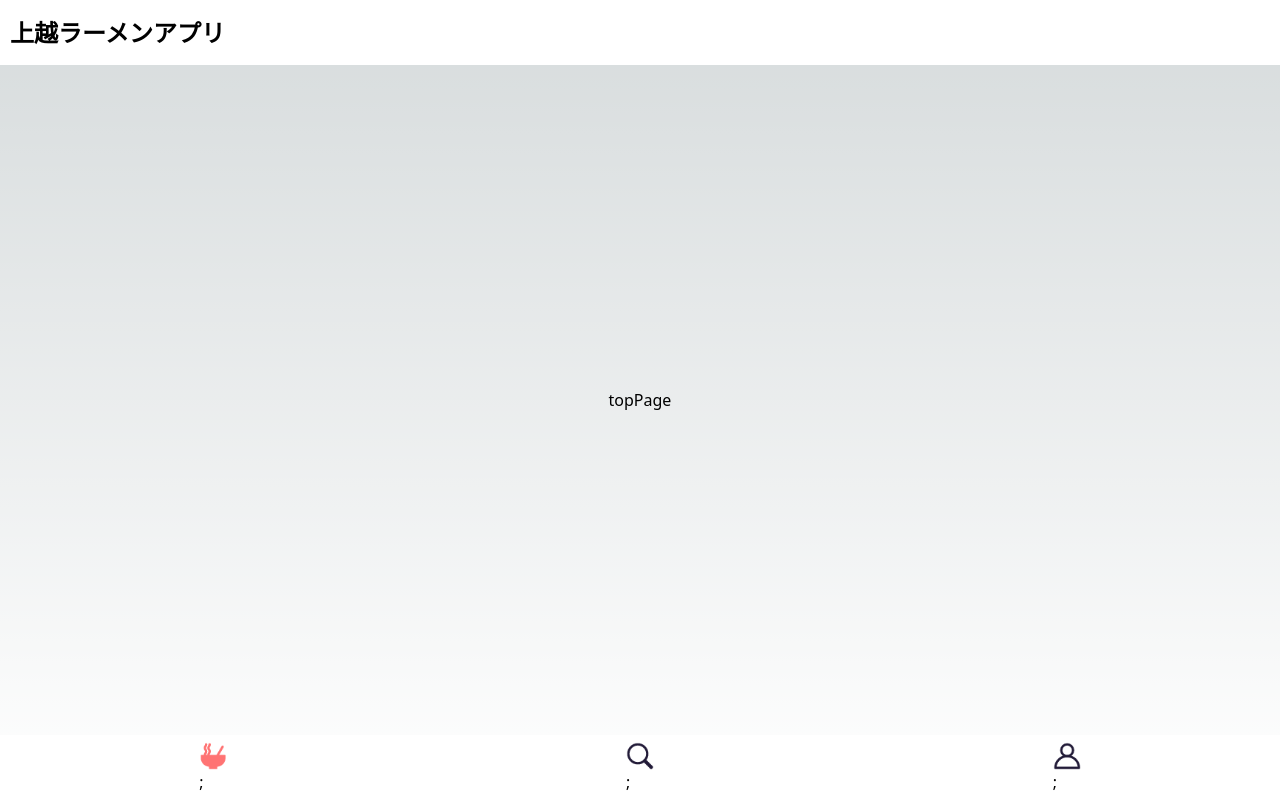
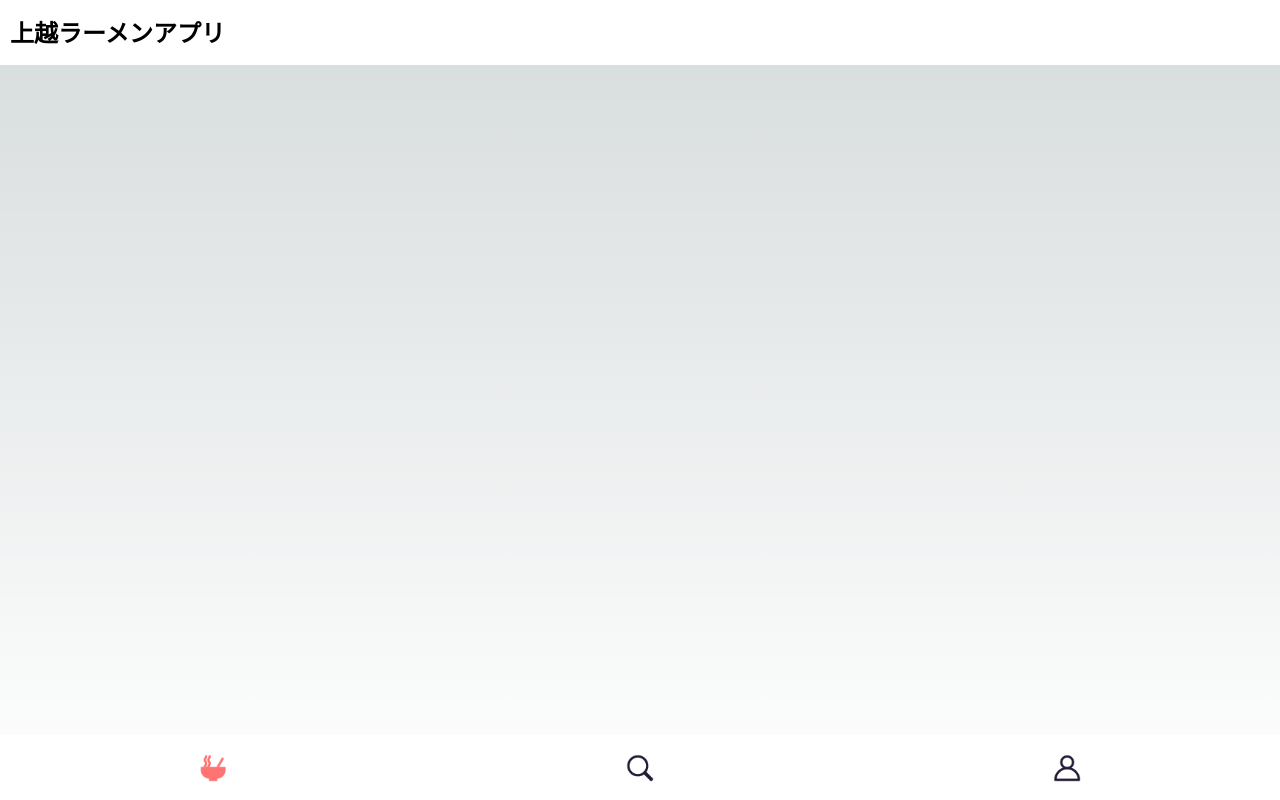
Before and after one commit to JoetsuRamenNavi/frontend, a Next.js app: page / in a window 1280 px wide. Built offline with nearby package versions, Linux system fonts and the light colour scheme.

Commit message:
add: fixed追加

```diff
--- a/src/components/layouts/BottomMenu.tsx
+++ b/src/components/layouts/BottomMenu.tsx
@@ -14,7 +14,7 @@
   const setIcon = (src: string, link: string) => {
     return (
       <Link href={link}>
-        <Image src={src} alt="" width={iconSize} height={iconSize} />;
+        <Image src={src} alt="" width={iconSize} height={iconSize} />
       </Link>
     );
   };
@@ -31,7 +31,7 @@
   };
 
   return (
-    <div className="w-full h-[65px] bg-white flex justify-around items-center">
+    <div className="w-full h-[65px] fixed bottom-0 bg-white flex justify-around items-center">
       {/* 第一引数： (URL) , 第二引数： (アイコン名) */}
       {setMenuButton("/", "ramen")}
 
```
